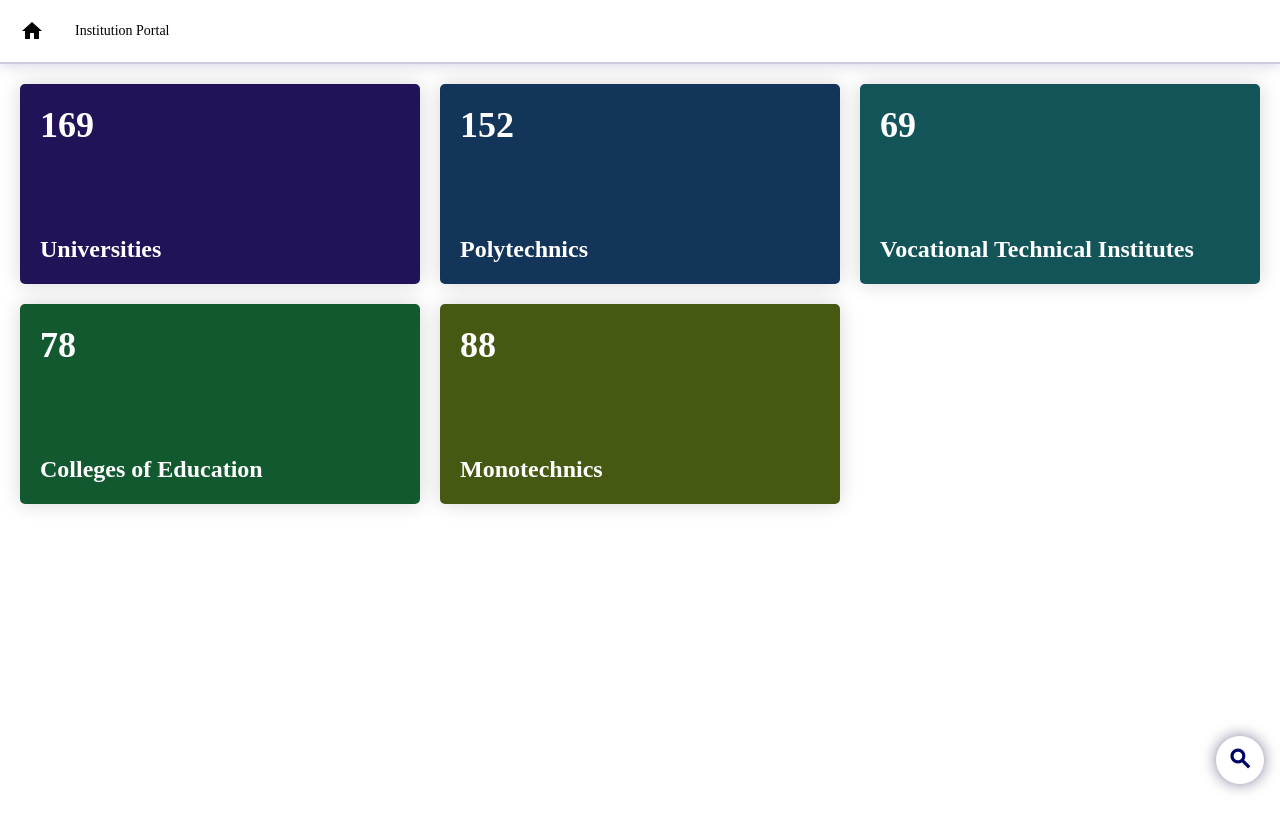
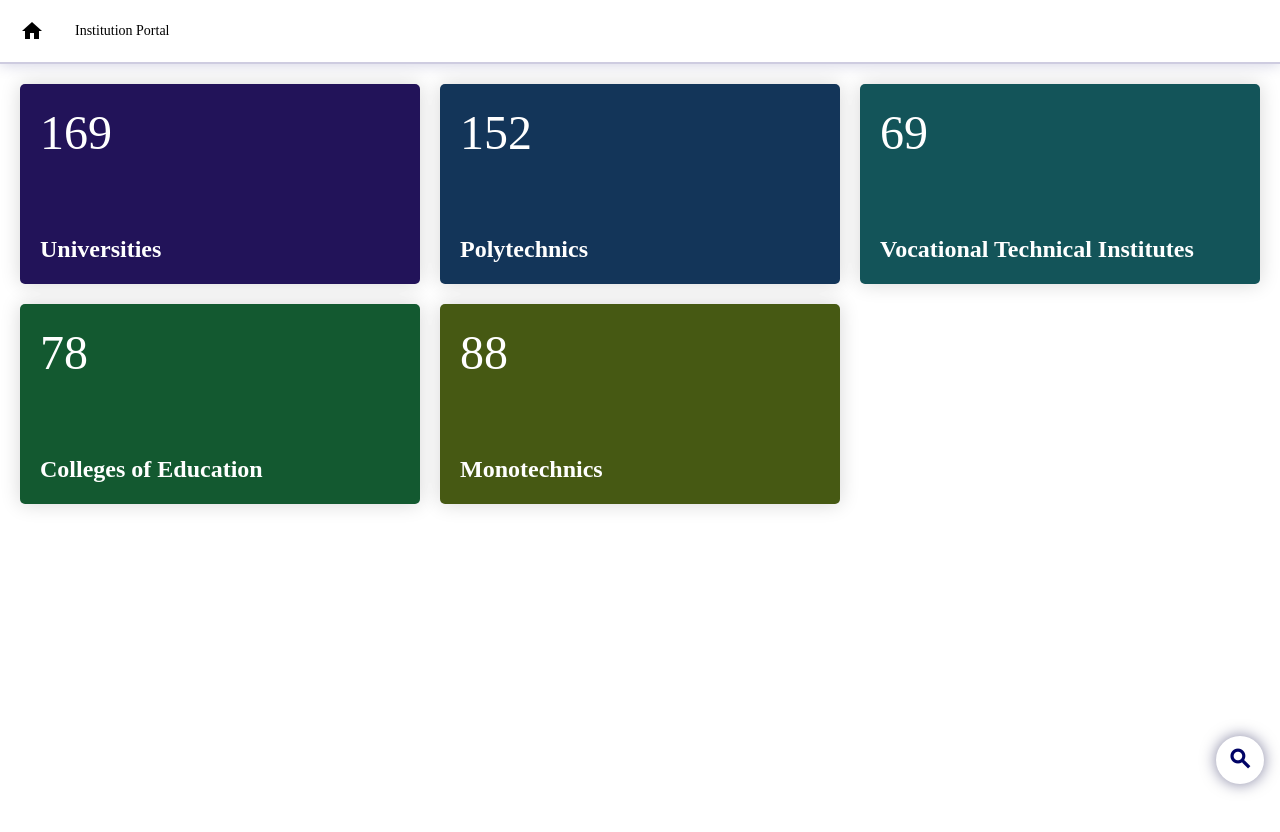
Before and after one commit to wegiveyoubrand/InstitutionPortal, a plain HTML site: page index.html in a window 1280 px wide. Drawn offline with Linux system fonts and the light colour scheme.

Commit message:
Update main.css

```diff
--- a/src/css/main.css
+++ b/src/css/main.css
@@ -247,6 +247,11 @@ label {
   font-weight: 700;
   position: relative;
   border-radius: 5px;
+}
+
+.institution h2 {
+  font-size: 3rem;
+  font-weight: 500;
 }
 
 .institution:nth-child(1) {
```
